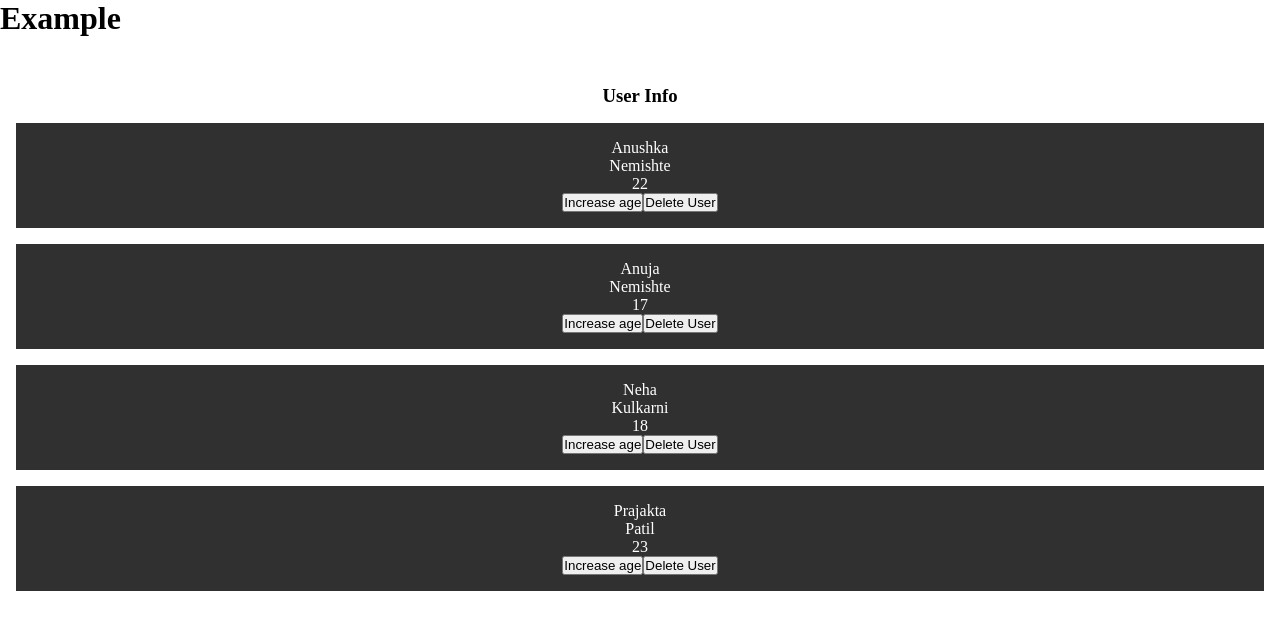
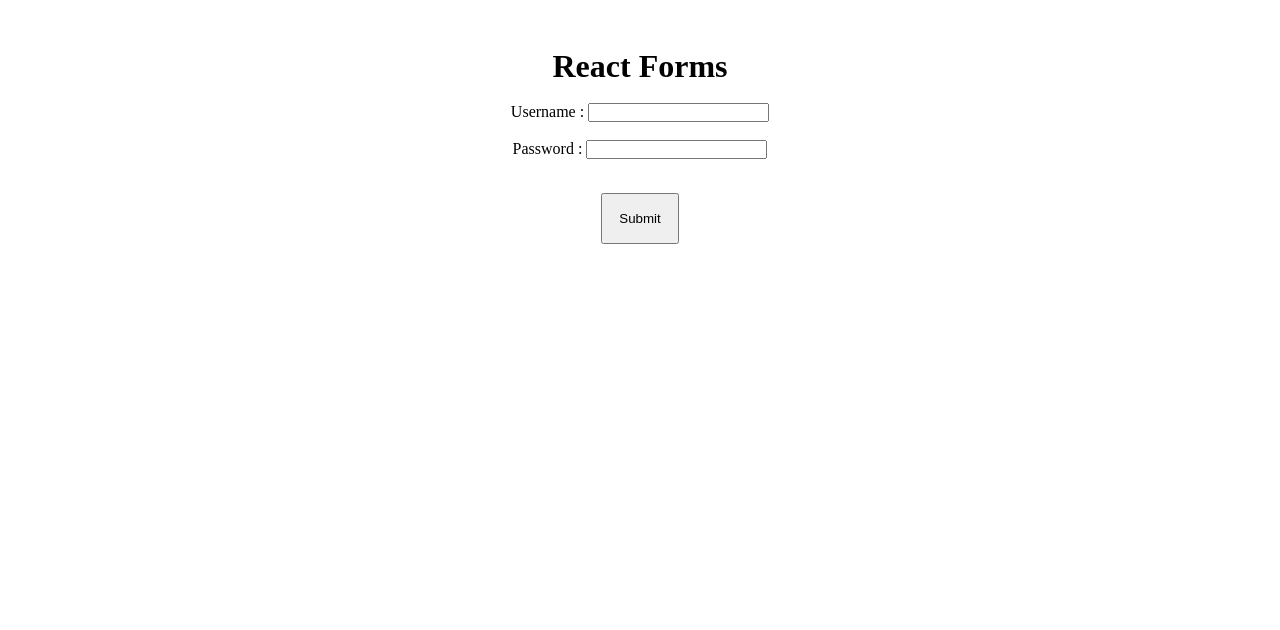
Before and after one commit to NemishteAnushka/React-Restart, a React (Create React App) app in the folder myapp/: page / in a window 1280 px wide. Shown: the top 630 px of the page. Built offline with nearby package versions, Linux system fonts and the light colour scheme.

Commit message:
basic form

```diff
--- a/myapp/src/App.js
+++ b/myapp/src/App.js
@@ -1,5 +1,6 @@
 import React from "react";
-import UsestateExample from "./components/useState/Example/UsestateExample";
+// import UsestateExample from "./components/useState/Example/UsestateExample";
+import Form from "./components/form/Form";
 // import StateExampleObject from "./components/useState/StateExampleObject";
 // import StateExampleArray from "./components/useState/StateExampleArray";
 // import Counter from "./components/useState/Counter";
@@ -57,7 +58,9 @@ function App() {
 
       {/* <StateExampleObject/> */}
 
-      <UsestateExample/>
+      {/* <UsestateExample/> */}
+
+      <Form/>
     </>
   );
 }
--- /dev/null
+++ b/myapp/src/components/form/Form.js
@@ -0,0 +1,58 @@
+import React, { useState } from "react";
+import "../../App.css";
+function Form() {
+  const [username, setUsername] = useState(""); //state for username
+  const [password, setPassword] = useState(""); // state for password
+  const handleOnChange = (e) => {
+    // console.log(e.target);
+    // console.log(e.target.value);
+    setUsername(e.target.value); //this is how we set value in set
+  };
+  const handlePassword = (e) => {
+    setPassword(e.target.value);
+  };
+  const handleOnSubmit = (e) => {
+    e.preventDefault(); //this will not let browser to refresh
+
+    // if (username === "" || null || undefined) {
+    //   alert("Please 1st enter the name then press 'Enter'");
+    // } else {
+    //   alert(`The name you enter is ${username}`);
+    // }
+    console.log(username);
+    console.log(password);
+  };
+  return (
+    <div className="center">
+      <h1>React Forms</h1>
+      <br />
+      <form onSubmit={handleOnSubmit}>
+        <div>
+          <label htmlFor="username">Username : </label>
+          <input
+            type="text"
+            id="username"
+            value={username}
+            onChange={handleOnChange}
+          />
+        </div>
+        <br />
+        <div>
+          <label htmlFor="password">Password : </label>
+          <input
+            type="password"
+            id="password"
+            value={password}
+            onChange={handlePassword}
+          />
+        </div>
+        <br />
+        <button type="submit" className="btn">
+          Submit
+        </button>
+      </form>
+    </div>
+  );
+}
+
+export default Form;
```
